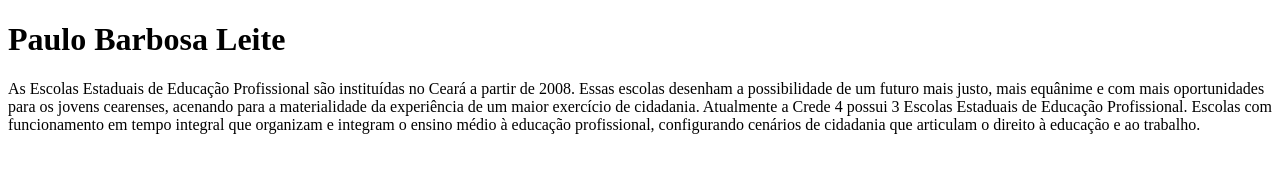
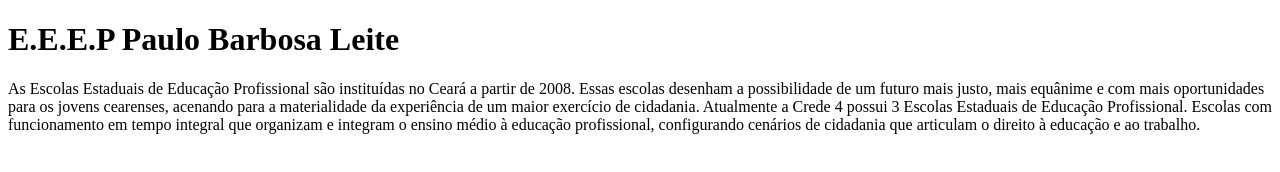
Before and after one commit to RY4N245/sitescola, a plain HTML site: page index.html in a window 1280 px wide. Drawn offline with Linux system fonts and the light colour scheme.

Commit message:
Adição

```diff
--- a/index.html
+++ b/index.html
@@ -7,7 +7,7 @@
     <title>sitescola</title>
 </head>
 <body>
-    <h1>Paulo Barbosa Leite</h1>
+    <h1>E.E.E.P Paulo Barbosa Leite</h1>
     <p>As Escolas Estaduais de Educação Profissional são instituídas no Ceará a partir de 2008. Essas escolas desenham a possibilidade de um futuro mais justo, mais equânime e com mais oportunidades para os jovens cearenses, acenando para a materialidade da experiência de um maior exercício de cidadania.
 
 Atualmente a Crede 4 possui 3 Escolas Estaduais de Educação Profissional. Escolas com funcionamento em tempo integral que organizam e integram o ensino médio à educação profissional, configurando cenários de cidadania que articulam o direito à educação e ao trabalho.</p>
```
